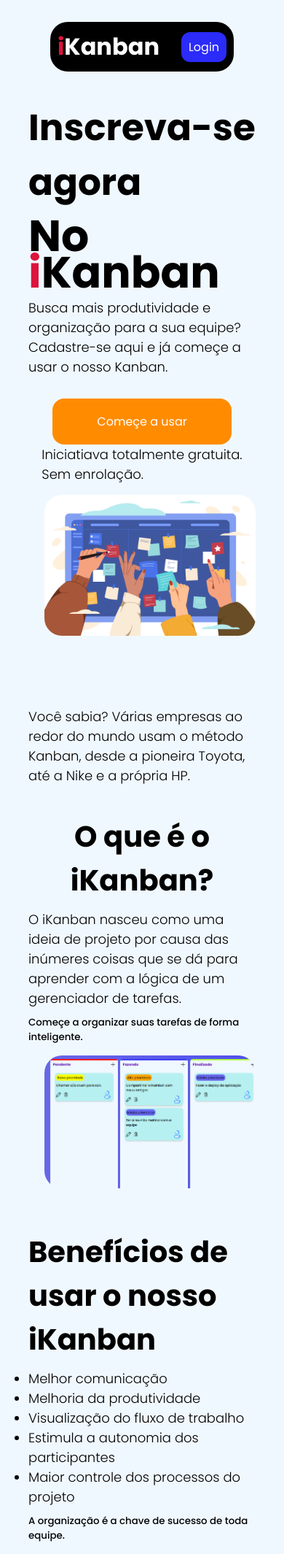
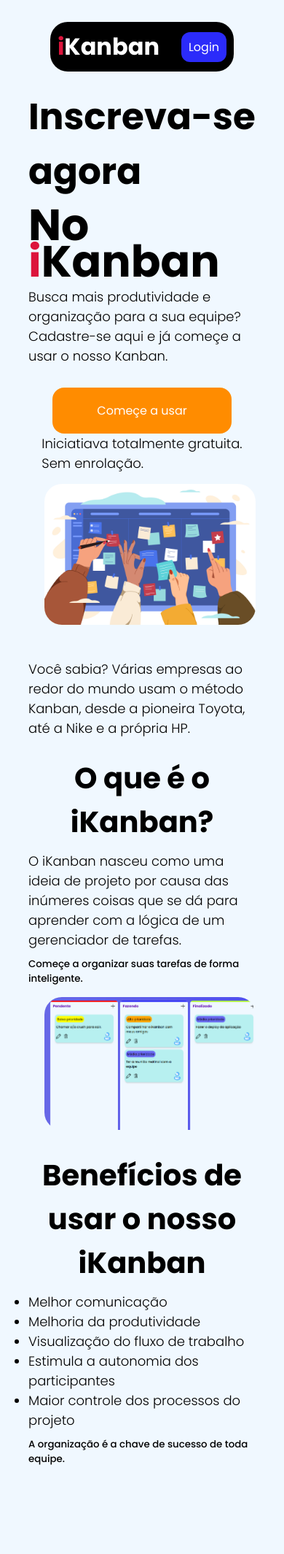
Before and after one commit to isaac451-andrade/iKanban-landingPage-e-KanbanPage, a Django app: page / in a window 390 px wide. Shown: the part 74-2203 px from the top of the page at 73% size. After the commit the page ends 2081 px from the top, so only its background shows below. Run offline with Django 5.2, Linux system fonts and the light colour scheme.

Commit message:
Correção de bugs de layout

```diff
--- a/kanbanProject/static/templates/baseTelaInicial.html
+++ b/kanbanProject/static/templates/baseTelaInicial.html
@@ -59,7 +59,7 @@
             </div>
         </section>
 
-        <section style="margin-top: 50px;" class="sec-info" id="mais">
+        <section class="sec-info" id="mais">
             <div class="caixa-imagem2">
                 <img src="{% static 'templates/src/img/imagemKanban2.jpg' %}" alt="Imagem do iKanban">  <!-- Imagem do kanban funcionando -->
             </div>
--- a/kanbanProject/static/templates/src/css/cadastroLogin/style.css
+++ b/kanbanProject/static/templates/src/css/cadastroLogin/style.css
@@ -1,10 +1,10 @@
 .content{
     width: 80%;
-    height: 80vh;
+    height: fit-content;
     display: flex;
     align-items: center;
     justify-content: center;
-    margin-top: 20px;
+    margin: 20px 0;
 }
 
 .content-form{
--- a/kanbanProject/static/templates/src/css/paginaInicial/style.css
+++ b/kanbanProject/static/templates/src/css/paginaInicial/style.css
@@ -67,11 +67,14 @@ main {
     .btn-login {
         margin-left: 30px;
     }
-    #sobre .caixa-conceito h2{
+    #sobre .caixa-conceito h2,
+    #mais .caixa-conceito h2{
         text-align: center;
     }
 
-
+    .sec-info {
+        margin-top: 25px;
+    }
 }
 
 @media (max-width: 592px){
@@ -182,7 +185,7 @@ section {
 
 .sec-info-separador{
     justify-content: center;
-    margin-top: 90px;
+    margin-top: 40px;
     animation: transicaoSuaveYSeparador 1s ease-out;
 }
 
@@ -228,6 +231,7 @@ section {
     border-radius: 1rem;
     text-decoration: none;
     width: fit-content;
+    text-wrap: nowrap;
     transition: transform 0.5s ease;
 }
 
```
